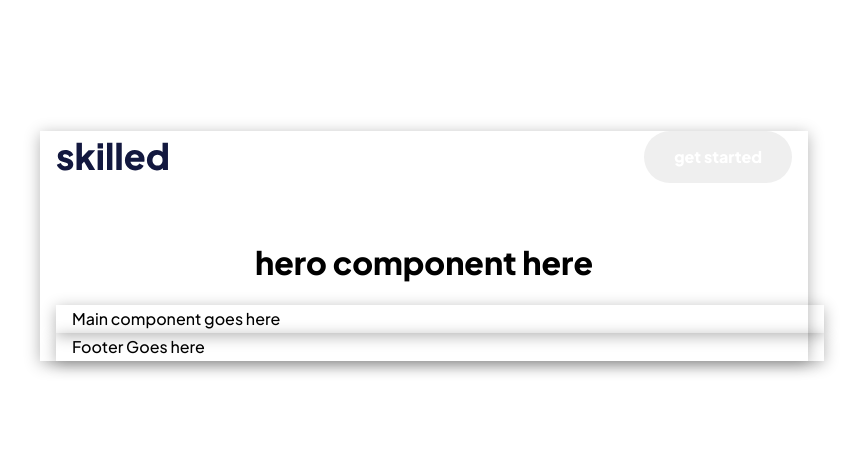
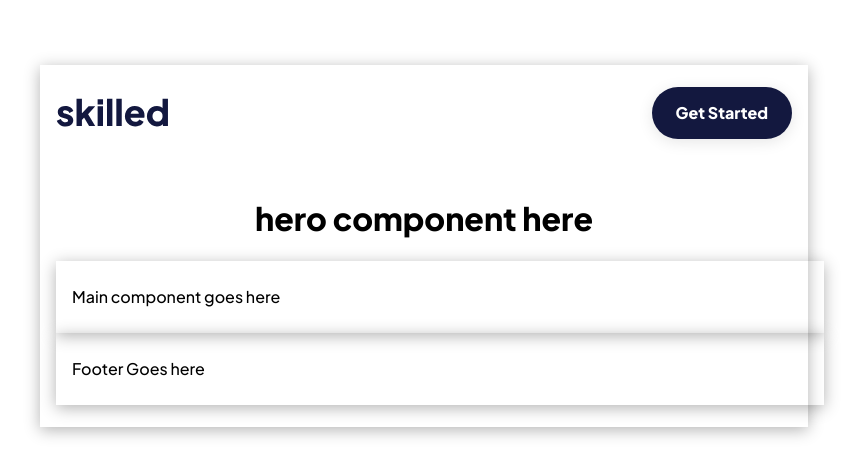
Before and after one commit to Hcmwebs/skilled-e-learning-landing, a React (Create React App) app: page / in a window 1280 px wide. Shown: the part 154-630 px from the top of the page, without its empty margins (216-1079 px from the left). Built offline with nearby package versions, Linux system fonts and the light colour scheme.

Commit message:
styled the nav

```diff
--- a/src/Components/Button.js
+++ b/src/Components/Button.js
@@ -1,9 +1,7 @@
 import React from 'react'
 
 const Button = () => {
-  return (
-    <button className="btn btn-primary">Button</button>
-  )
+	return <button className='btn'> Get Started</button>
 }
 
 export default Button
--- a/src/Components/Nav.js
+++ b/src/Components/Nav.js
@@ -1,13 +1,14 @@
 import React from 'react'
 import logo from '../Assets/logo-dark.svg'
+import Button from './Button'
 
 const Nav = () => {
 	return (
 		<nav className='nav'>
 			<div className='img-container'>
-				<img src={logo} alt='logo' className='img'/>
+				<img src={logo} alt='logo' className='img' />
 			</div>
-			<button className='btn btn-primary'>get started</button>
+			<button className='btn btn-nav'>Get started</button>
 		</nav>
 	)
 }
--- a/src/sass/components/_button.scss
+++ b/src/sass/components/_button.scss
@@ -1,15 +1,17 @@
 @use '../abstracts' as *;
 
 .btn {
+	font-size: 1rem;
+	font-weight: $bold;
+	line-height: 1.75rem;
+	text-transform: capitalize;
 	padding-block: $padding * 1.2;
-	padding-inline: $padding * 3;
+	padding-inline: $padding * 2.4;
+	color: $white;
 	border: none;
 	border-radius: $border-radius * 2.8;
+	box-shadow: $shadow-light;
 	@include grid(center);
-	font-size: 1rem;
-	line-height: 1.75rem;
-	font-weight: $bold;
-	color: $white;
 	transition:$transition;
 
 	&-nav {
--- a/src/sass/components/_container.scss
+++ b/src/sass/components/_container.scss
@@ -2,6 +2,7 @@
 
 .container {
 	width: min(100%, 1440px);
+	padding-block: $padding * 2.2;
 	padding-inline: $padding * 1.6;
 	box-shadow: $shadow-dark;
 }
```
